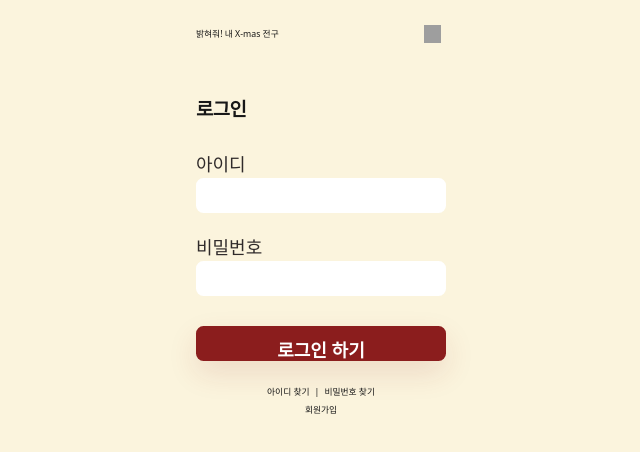
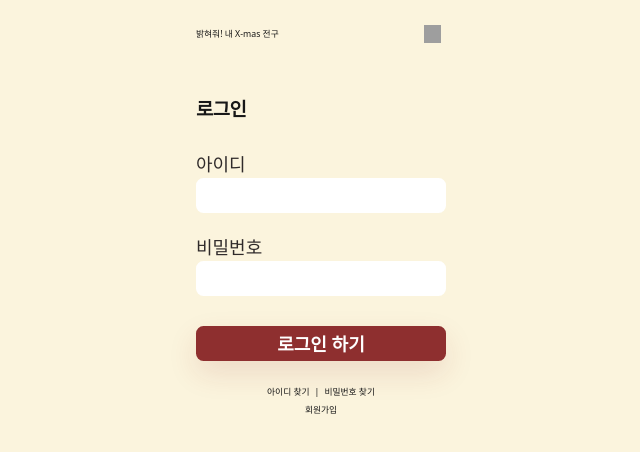
Before and after one commit to All-About-Smile/xmas-lights-frontend, a React (Vite) app: page /login in a window 1280 px wide. Shown: the top 452 px of the page, without its empty margins (319-959 px from the left). Built offline with nearby package versions, Linux system fonts and the light colour scheme; no server answers; grey boxes are pictures that could not be loaded; a web font is replaced by a local one.

Commit message:
전체적인 버튼 컴포넌트 사용 방향 수정

```diff
--- a/src/components/ui/Button.tsx
+++ b/src/components/ui/Button.tsx
@@ -9,14 +9,15 @@ export default function Button({ children, full = true, className, ...props }: B
     <button
       {...props}
       className={clsx(
-        `
-        ${full ? "w-full" : ""}
-        rounded-lg bg-primary px-4 py-4
-        text-lg font-ui font-semibold text-white
-        shadow-lg transition
-        hover:-translate-y-[1px] hover:brightness-105
-        active:translate-y-0 active:shadow-md
-      `,
+        [
+          full ? "w-full" : "",
+          "h-14 rounded-xl bg-[#8E2F2F] px-4",
+          "text-lg font-ui font-semibold text-white",
+          "shadow-lg transition",
+          "hover:-translate-y-[1px] hover:bg-[#7A2424]",
+          "active:translate-y-0 active:shadow-md",
+          "disabled:opacity-60",
+        ],
         className
       )}
     >
--- a/src/pages/AccountSettingsPage.tsx
+++ b/src/pages/AccountSettingsPage.tsx
@@ -96,7 +96,6 @@ function AccountSettingsPage() {
         <div className="pt-4">
           <Button
             type="submit"
-            className="h-12 w-full rounded-xl bg-[#8E2F2F] text-base font-semibold text-white shadow-[0_6px_0_rgba(0,0,0,0.18)] hover:bg-[#7A2424]"
           >
             저장
           </Button>
--- a/src/pages/FindAccountPage.tsx
+++ b/src/pages/FindAccountPage.tsx
@@ -77,7 +77,6 @@ function FindAccountPage() {
         <div className="pt-4">
           <Button
             type="submit"
-            className="h-14 w-full rounded-xl bg-[#8E2F2F] text-lg font-semibold text-white shadow-[0_6px_0_rgba(0,0,0,0.18)] hover:bg-[#7A2424]"
           >
             {isIdMode ? "확인" : "비밀번호 초기화"}
           </Button>
--- a/src/pages/LoginPage.tsx
+++ b/src/pages/LoginPage.tsx
@@ -78,7 +78,6 @@ export default function LoginPage() {
           <Button
             type="submit"
             disabled={isLoading}
-            className="h-14 w-full rounded-xl bg-[#8E2F2F] text-lg font-semibold text-white shadow-[0_6px_0_rgba(0,0,0,0.18)] hover:bg-[#7A2424] disabled:opacity-60"
           >
             {isLoading ? "로그인 중..." : "로그인 하기"}
           </Button>
--- a/src/pages/RegisterPage.tsx
+++ b/src/pages/RegisterPage.tsx
@@ -148,7 +148,6 @@ function RegisterPage() {
           <Button
             type="submit"
             disabled={isLoading}
-            className="h-14 w-full rounded-xl bg-[#8E2F2F] text-lg font-semibold text-white shadow-[0_6px_0_rgba(0,0,0,0.18)] hover:bg-[#7A2424] disabled:opacity-60"
           >
             {isLoading ? "가입 중..." : "회원가입 하기"}
           </Button>
```
